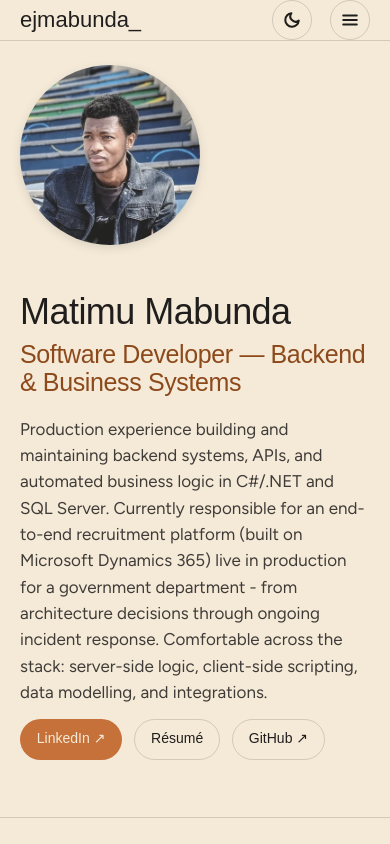
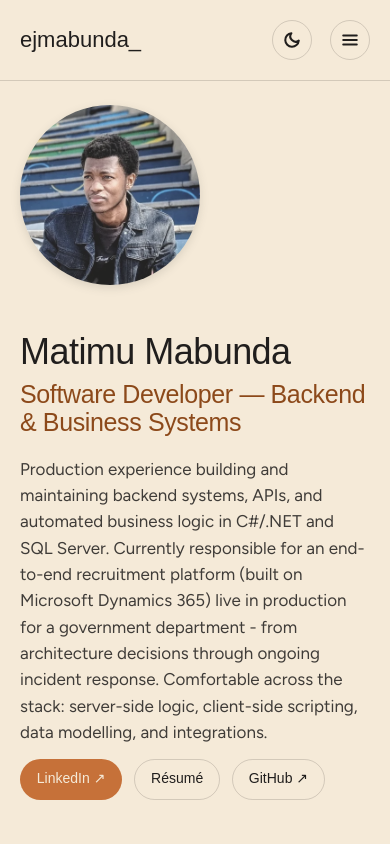
Before and after one commit to ejmabunda/ejmabunda.github.io, a Next.js app: page / in a window 390 px wide. Shown: the top 844 px of the page. Built offline with nearby package versions, Linux system fonts and the light colour scheme; a web font is replaced by a local one.

Commit message:
Add vertical breathing room around mobile nav toggle icons
Bumped mobile-only nav padding from 16px to 20px top/bottom — the
40px theme/hamburger toggle circles were reading as flush against the
screen edge and the nav's bottom border.

```diff
--- a/src/app/globals.css
+++ b/src/app/globals.css
@@ -350,10 +350,10 @@
   }
   .nav-menu-panel {
     position: fixed;
-    /* matches .nav's rendered height (16px padding + 40px toggle + 16px
-       padding + 1px border) — hamburger only shows at this breakpoint, so
-       the nav bar's height is otherwise constant */
-    top: 73px;
+    /* matches .nav's rendered height at the mobile breakpoint (20px
+       padding + 40px toggle + 20px padding + 1px border) — the hamburger
+       only shows there, so the nav bar's height is otherwise constant */
+    top: 81px;
     left: 0;
     right: 0;
     z-index: 1;
@@ -601,6 +601,12 @@
     .nav-menu-toggle {
       display: inline-flex;
     }
+    /* extra breathing room around the 40px toggle circles, which otherwise
+       read as touching the top of the screen and the nav's bottom border */
+    .nav {
+      padding-top: 20px;
+      padding-bottom: 20px;
+    }
     #about {
       flex-direction: column;
     }
```
